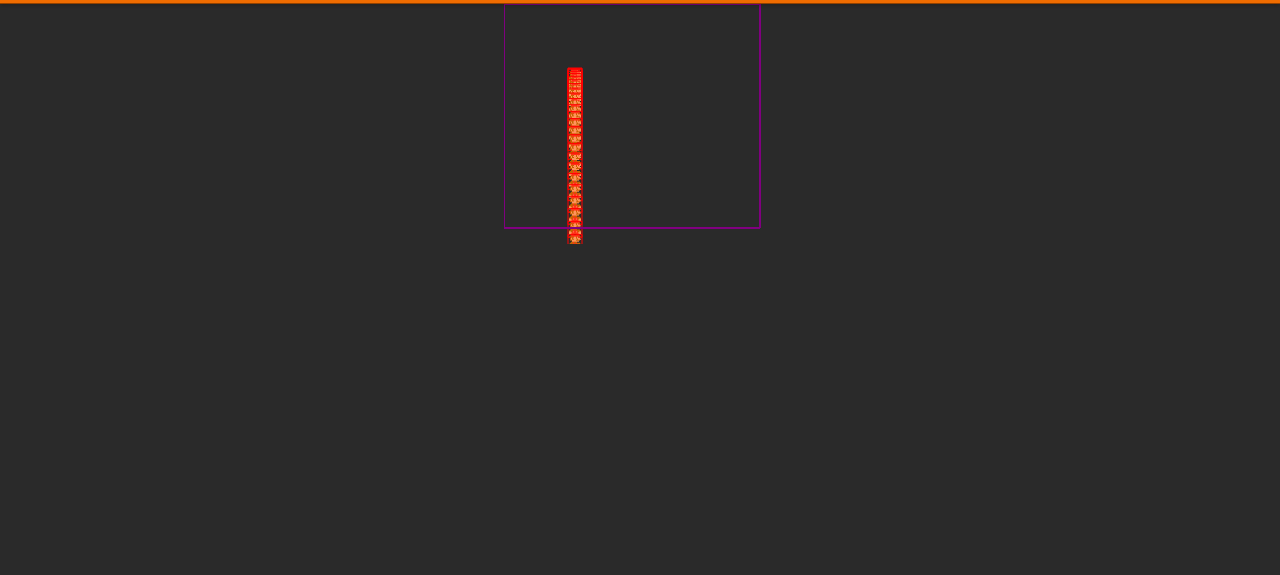
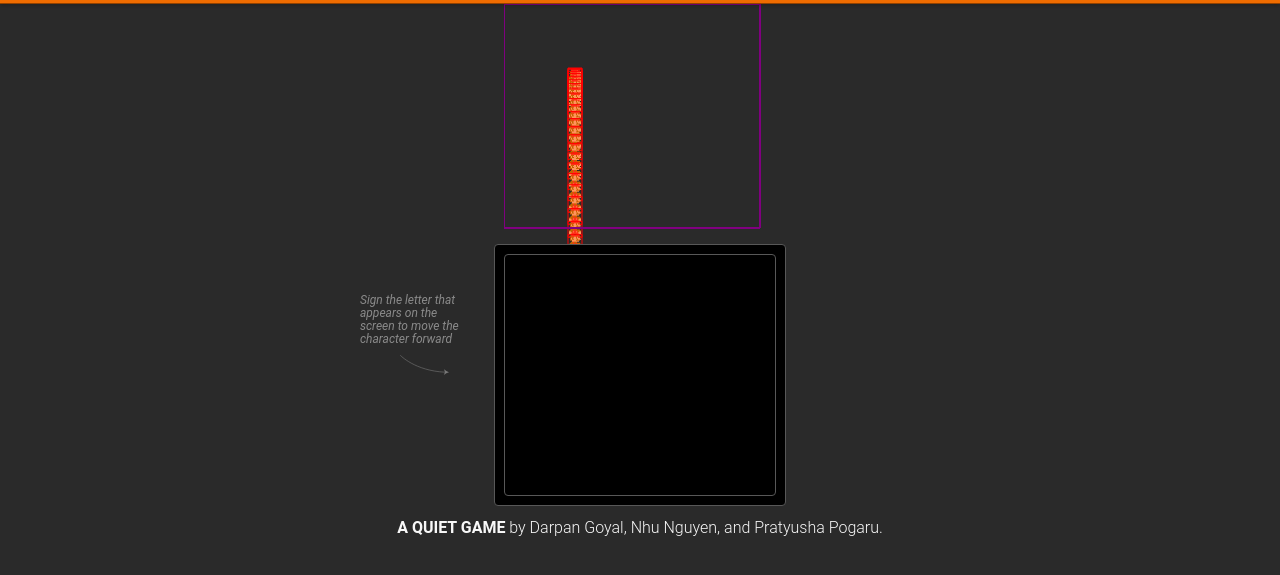
Before and after one commit to nhunguyennp/CS160-quiet-game, a website with bundled scripts: page public/index.html in a window 1280 px wide. Shown: the part 81-656 px from the top of the page. Built offline with nearby package versions, Linux system fonts and the light colour scheme; no server answers.

Commit message:
updated styles.css

```diff
--- a/public/index.html
+++ b/public/index.html
@@ -17,10 +17,33 @@
       No webcam found. <br/>
       To play this game, use a device with a webcam.
     </div>
+
    	<canvas id="screen" width="272" height="240"></canvas>
-	<center><video id="video" autoplay playsinline muted width="272" height="240"></video></center>
 
+   	<div class="panel-row panel-row-top">
+      <div class="panel-cell panel-cell-left panel-cell-fill">
+          <p class="help-text">
+          Sign the letter that <br/>
+          appears on the<br/>
+          screen to move the <br/>
+          character forward
+          </p>
+        </div><!-- ./panel-cell -->
 
+      <div class="panel-cell panel-cell-center">
+   	 	<div class="webcam-box-outer">
+          <div class="webcam-box-inner">
+			<video id="video" autoplay playsinline muted width="272" height="240"></video>
+
+			   </div>
+		  </div>
+    </div>
+
+        <div class="panel-cell panel-cell-right panel-cell-fill">
+        </div><!-- ./panel-cell -->
+    </div>
+
+    <p id="copyright"><b>A QUIET GAME</b> by Darpan Goyal, Nhu Nguyen, and Pratyusha Pogaru.</p>
 
 
 </body>
--- a/public/styles.css
+++ b/public/styles.css
@@ -185,6 +185,7 @@ canvas {
 }
 .webcam-box-outer {
   background: black;
+  flex-grow: 1;
   border: 1px solid #585858;
   border-radius: 4px;
   box-sizing: border-box;
@@ -198,7 +199,8 @@ canvas {
   display: flex;
   justify-content: center;
   overflow: hidden;
-  width: 160px;
+  margin: auto;
+  width: 272px;
 }
 #webcam {
   height: 160px;
@@ -263,21 +265,21 @@ canvas {
   margin-top: 13px;
 }
 .panel-cell .help-text {
-  font-size: 10px;
+  font-size: 12px;
   font-style: italic;
-  left: 0;
+  left: 360px;
   line-height: 1.1;
   margin: 0;
   padding: 0;
   text-align: left;
-  top: 0;
+  top: 50px;
   position: absolute;
 }
 .panel-row-top .panel-cell-left {
-  background: url("./images/pointer.svg");
+  background: url("./pointer.svg");
   background-repeat: no-repeat;
-  background-size: 38%;
-  background-position: 98% 46%;
+  background-size: 10%;
+  background-position: 90% 46%;
 }
 .panel-row-middle .panel-cell {
   height: 132px;
@@ -354,3 +356,11 @@ canvas {
   padding: 30px;
   line-height: 30px;
 }
+
+/*#screen
+{
+    width: 408px;
+    height: 360px;
+    margin: 0px auto;
+    border: 1px solid red;
+}*/
```
Also changed, not shown: public/pointer.svg (added).
